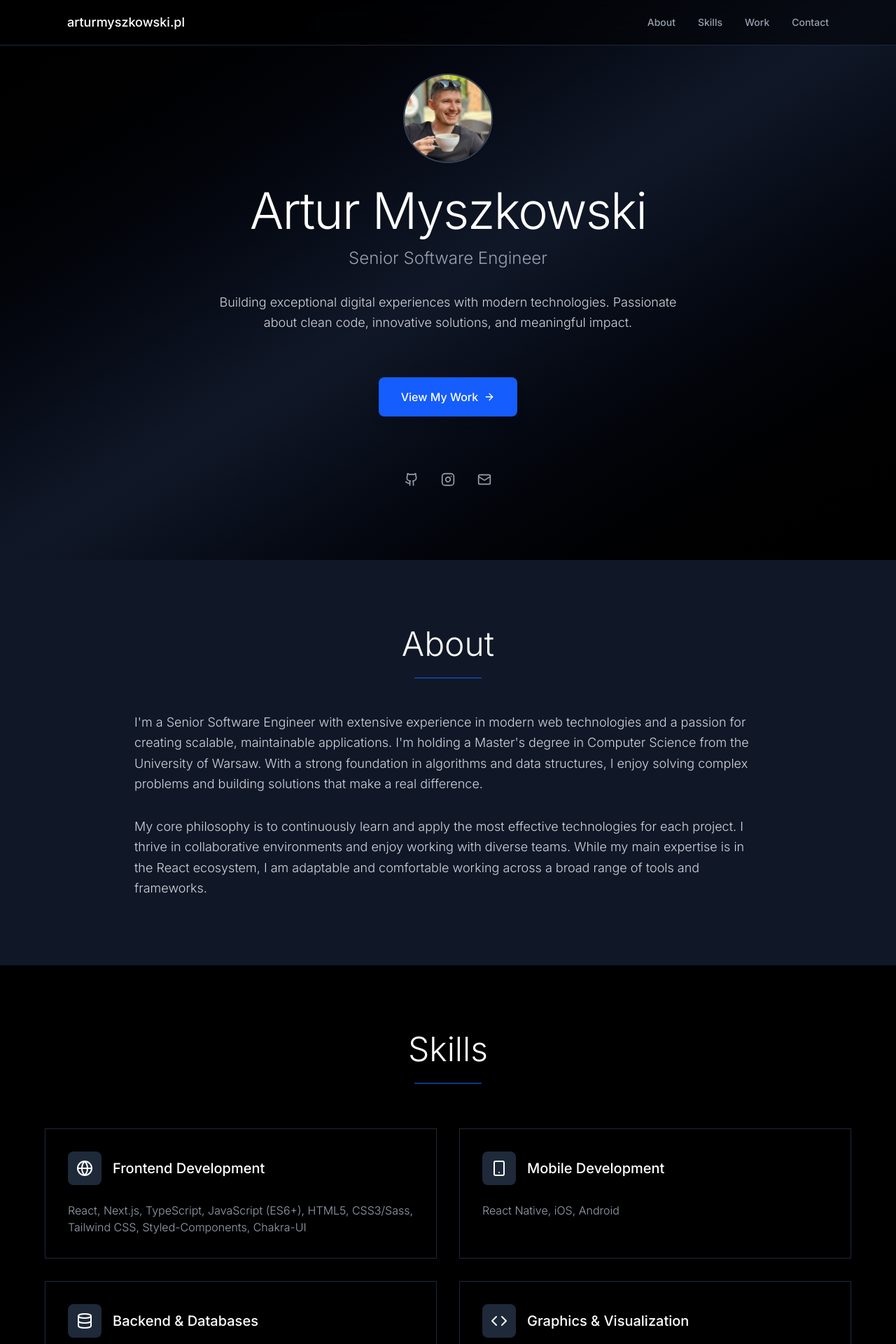
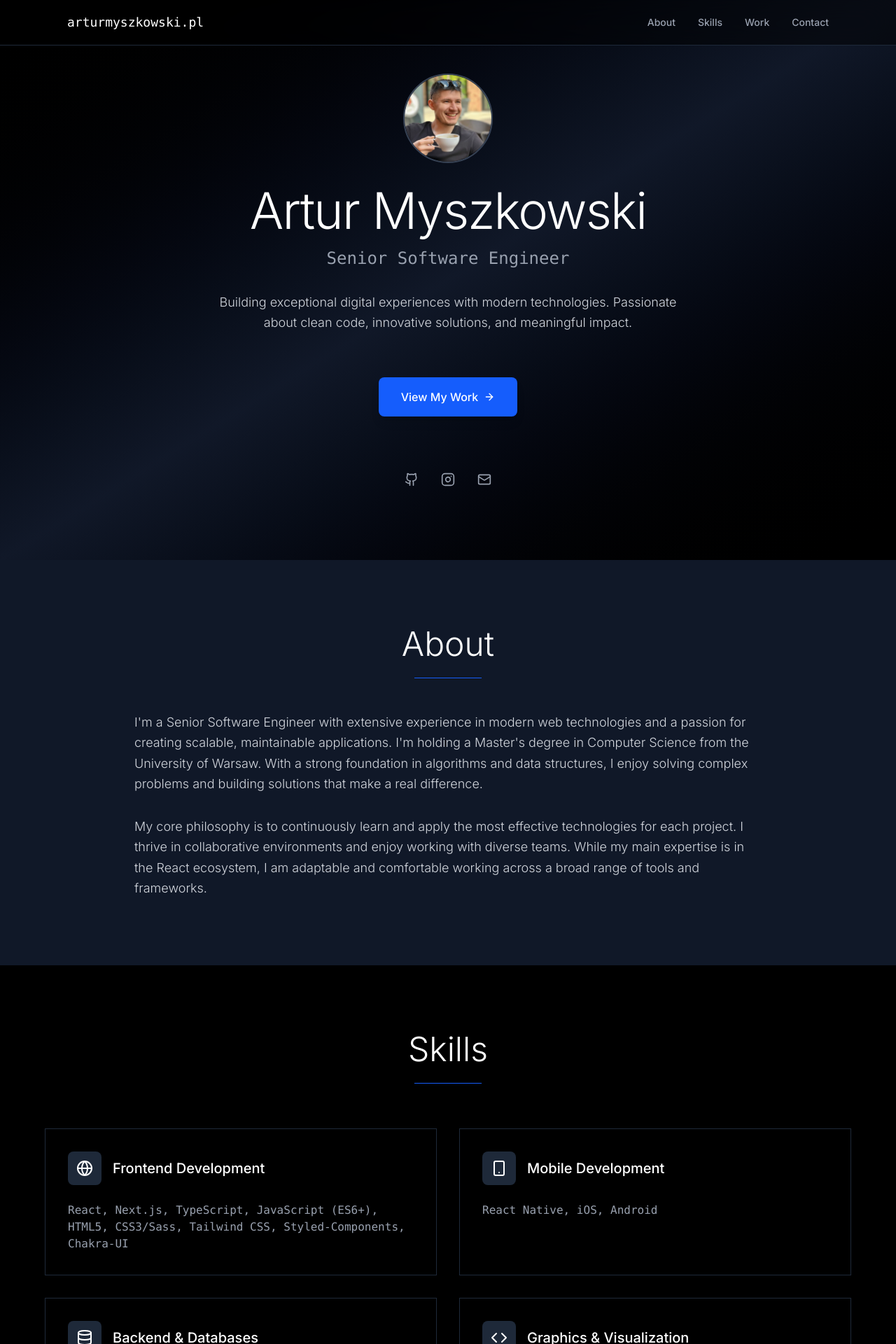
Before and after one commit to rthrs/arturmyszkowski-pl, a Next.js app: page / in a window 1280 px wide. Shown: the top 1920 px of the page at 70% size. Built offline with nearby package versions, Linux system fonts and the light colour scheme.

Commit message:
Apply monospaced font to technical elements

```diff
--- a/src/app/page.tsx
+++ b/src/app/page.tsx
@@ -53,7 +53,7 @@ export default function Home() {
               initial={{ opacity: 0, x: -20 }}
               animate={{ opacity: 1, x: 0 }}
               onClick={scrollToTop}
-              className="font-medium text-lg text-white hover:text-gray-300 transition-colors duration-300"
+              className="font-medium text-lg text-white hover:text-gray-300 transition-colors duration-300 font-mono"
             >
               arturmyszkowski.pl
             </motion.button>
@@ -128,7 +128,7 @@ export default function Home() {
               <h1 className="text-5xl sm:text-7xl font-light text-white tracking-tight">
                 Artur Myszkowski
               </h1>
-              <p className="text-xl sm:text-2xl text-gray-400 font-light">
+              <p className="text-xl sm:text-2xl text-gray-400 font-light font-mono">
                 Senior Software Engineer
               </p>
             </div>
@@ -265,7 +265,7 @@ export default function Home() {
                       {skill.name}
                     </h3>
                   </div>
-                  <p className="text-gray-400 font-light">
+                  <p className="text-gray-400 font-light font-mono">
                     {skill.description}
                   </p>
                 </motion.div>
@@ -362,7 +362,7 @@ export default function Home() {
       {/* Footer */}
       <footer className="py-12 px-6 lg:px-8 bg-gray-900 border-t border-gray-800">
         <div className="max-w-4xl mx-auto text-center">
-          <p className="text-gray-400 font-light">
+          <p className="text-gray-400 font-light font-mono">
             © 2025 Artur Myszkowski. Built with Next.js and Tailwind CSS.
           </p>
         </div>
```
